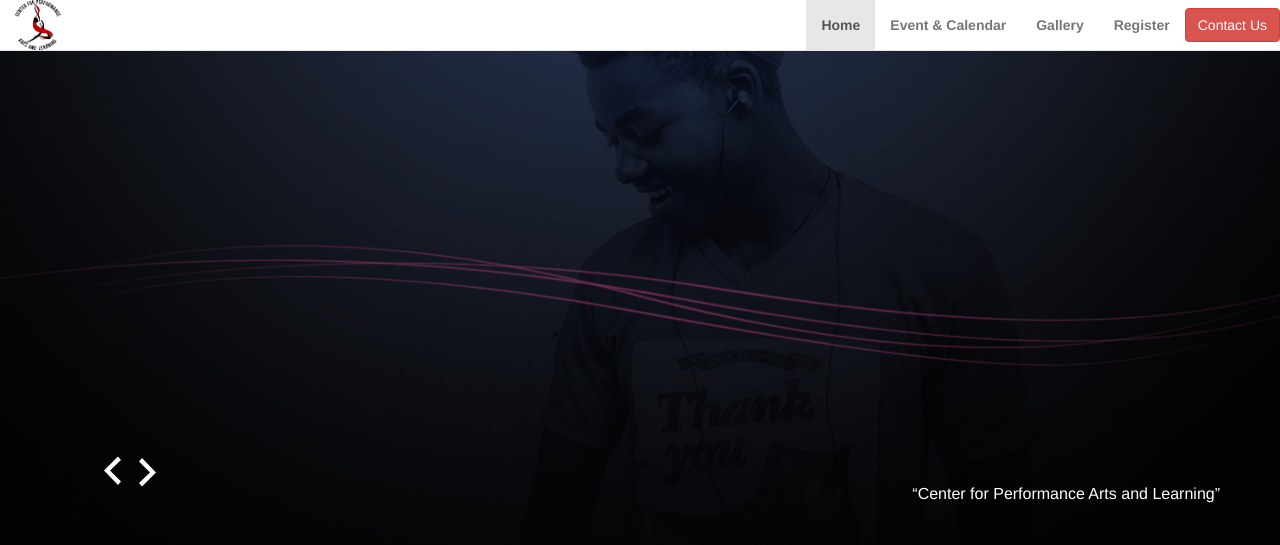
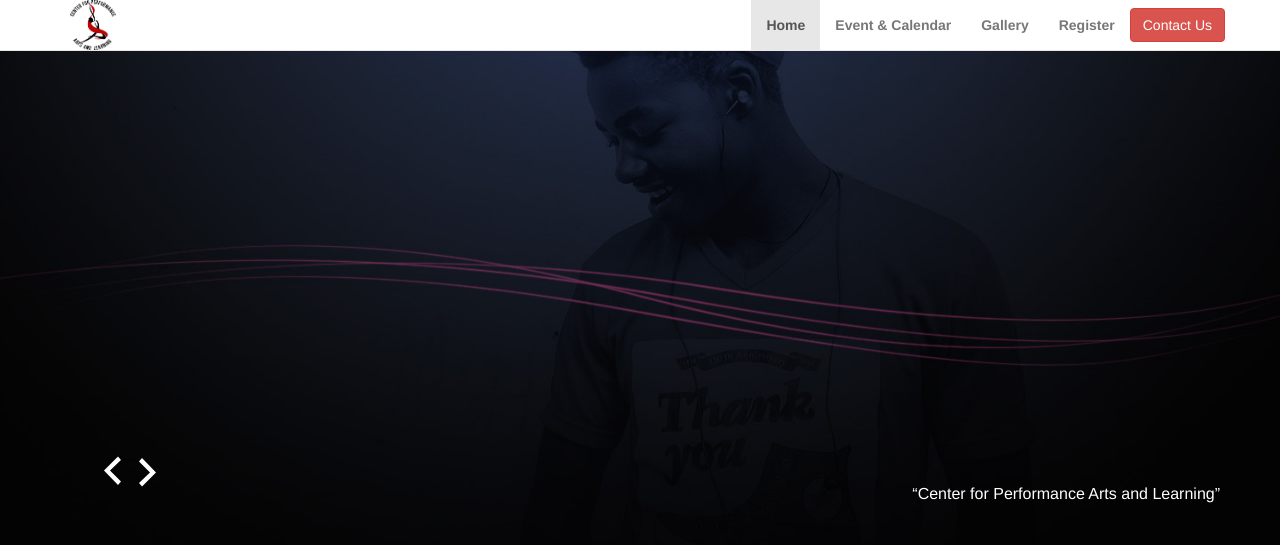
Before and after one commit to 00baker/dance, a Django app: page / in a window 1280 px wide. Shown: the top 545 px of the page. Run offline with Django 3.2, Linux system fonts and the light colour scheme; some libraries are stand-ins or nearby versions.

Commit message:
fixed navbar

```diff
--- a/templates/home/index.html
+++ b/templates/home/index.html
@@ -39,16 +39,17 @@
 		    </div>
             -->
            <nav class="navbar navbar-default navbar-fixed-top" style="background-color: #ffffff">
-                <div class="container-fluid">
+                <div class="container">
                     <div class="navbar-header">
-                        <img src="{% static "img/logo1.png" %}" width="auto" height="50" >
+                        <img src="{% static "img/logo1.png" %}" width="auto" height="50">
+                        <button type="button" class="navbar-toggle collapsed" data-toggle="collapse" data-target="#navbar" aria-expanded="false" aria-controls="navbar">
+                            <span class="sr-only">Toggle navigation</span>
+                            <span class="icon-bar"></span>
+                            <span class="icon-bar"></span>
+                            <span class="icon-bar"></span>
+                        </button>
                     </div>
-                    <button type="button" class="navbar-toggle" data-toggle="collapse" data-target="#myNavbar">
-                        <span class="icon-bar"></span>
-                        <span class="icon-bar"></span>
-                        <span class="icon-bar"></span>
-                    </button>
-                    <div class="collapse navbar-collapse" id="myNavbar">
+                    <div id ="nabar" class="navbar-collapse collapse">
                     <ul class="nav navbar-nav navbar-right">
                         <li class="active"><a href="{% url 'home' %}">Home</a></li>
                         <li><a href="{% url 'calendar_current_month' %}">Event & Calendar</a></li>
@@ -192,6 +193,7 @@
 	<script src="{% static "js/demo.js" %}"></script>
 	<script src="{% static "js/main-script.js" %}"></script>
 	<script src="{% static "js/jquery-2.1.1.js" %}"></script>
+        <script src="https://code.jquery.com/jquery-3.2.1.min.js"
 	<script src="{% static "js/modernizr-custom.js" %}"></script>
 	<script src="{% static "js/imagesloaded.pkgd.min.js" %}"></script>
 	<script src="{% static "js/masonry.pkgd.min.js" %}"></script>
@@ -252,5 +254,6 @@
 
 	<script src="{% static "js/scroll.js" %}"></script>
 	<script src="{% static "js/jquery.cbpQTRotator.min.js" %}"></script>
+    <script> $(function(){ $('.nav-tabs a:first').tab('show'); }); </script> </body>
 	</body>
 </html>
```
